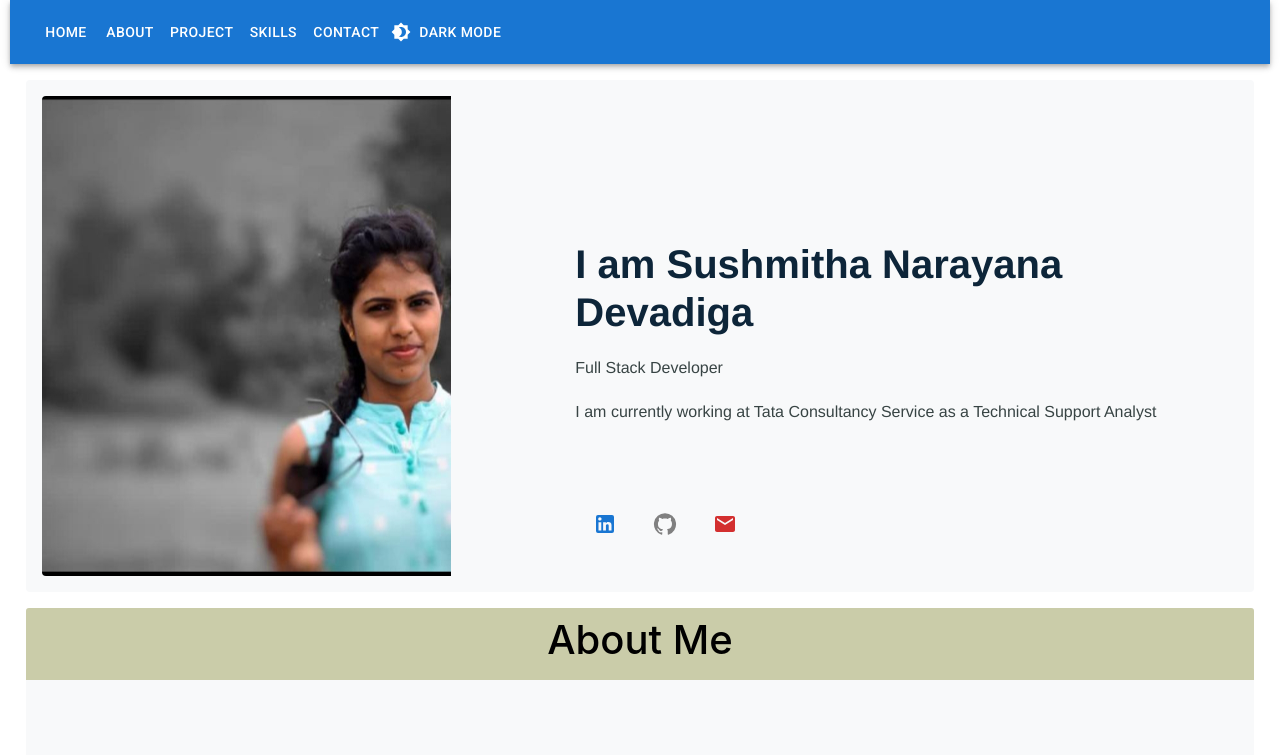
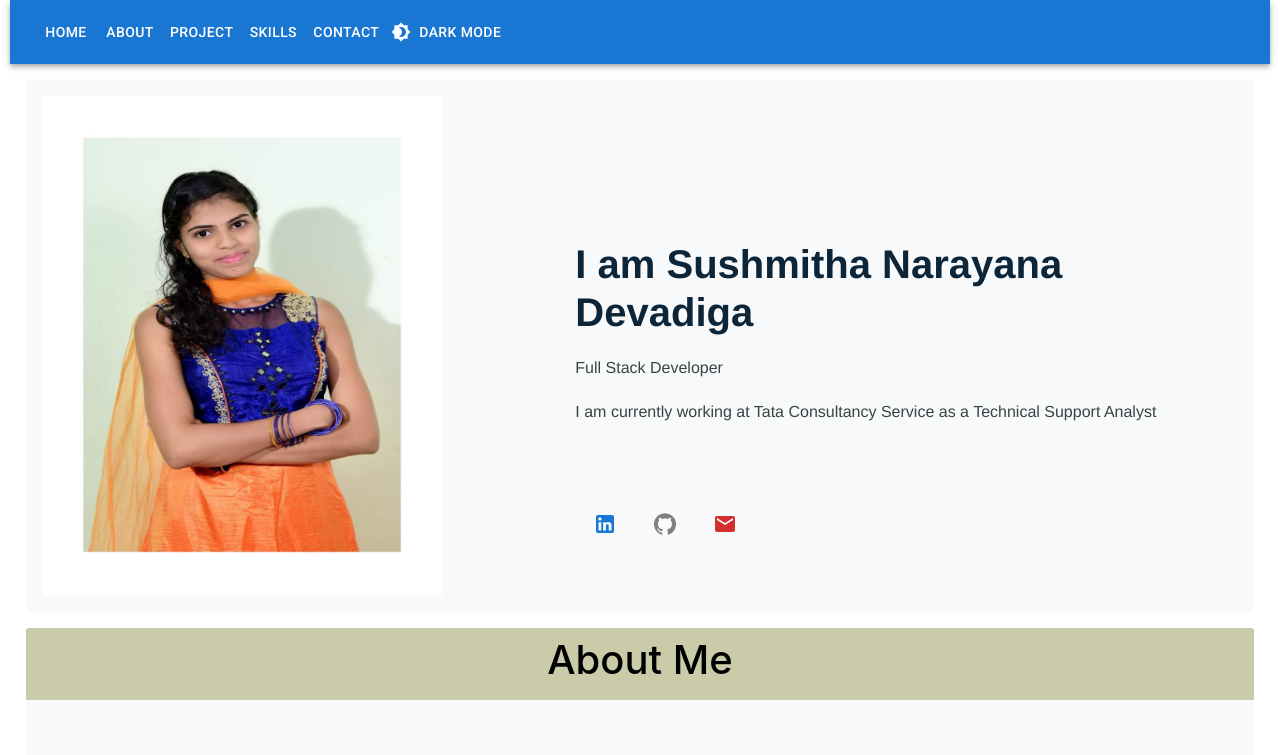
Before and after one commit to shushnikz/portfolio-draft, a React (Create React App) app: page / in a window 1280 px wide. Shown: the top 755 px of the page. Built offline with nearby package versions, Linux system fonts and the light colour scheme.

Commit message:
added profile photo

```diff
--- a/src/App.css
+++ b/src/App.css
@@ -6,8 +6,8 @@
   background-color: #c1d8df;
 }
 .image{
-  height: 480px;
-  width: 500px;
+  height: 500px;
+  width: 400px;
 }
 .content{
   margin: 150px 0px 0px 130px;
--- a/src/Contact.js
+++ b/src/Contact.js
@@ -2,9 +2,8 @@ import React from "react";
 import IconButton from '@mui/material/IconButton';
 import LinkedInIcon from '@mui/icons-material/LinkedIn';
 import GitHubIcon from '@mui/icons-material/GitHub';
-import WhatsAppIcon from '@mui/icons-material/WhatsApp';
 import EmailIcon from '@mui/icons-material/Email';
-import { Button, Col, Form, Input, Row } from "antd"
+import { Button, Form, Input } from "antd"
 import TextArea from "antd/es/input/TextArea";
 
 export default function Contact() {
--- a/src/Intro.js
+++ b/src/Intro.js
@@ -2,7 +2,6 @@ import React from "react"
 import IconButton from '@mui/material/IconButton';
 import LinkedInIcon from '@mui/icons-material/LinkedIn';
 import GitHubIcon from '@mui/icons-material/GitHub';
-import WhatsAppIcon from '@mui/icons-material/WhatsApp';
 import EmailIcon from '@mui/icons-material/Email';
 import profile from "./profile.jpg"
 
```
Also changed, not shown: src/profile.jpg.
